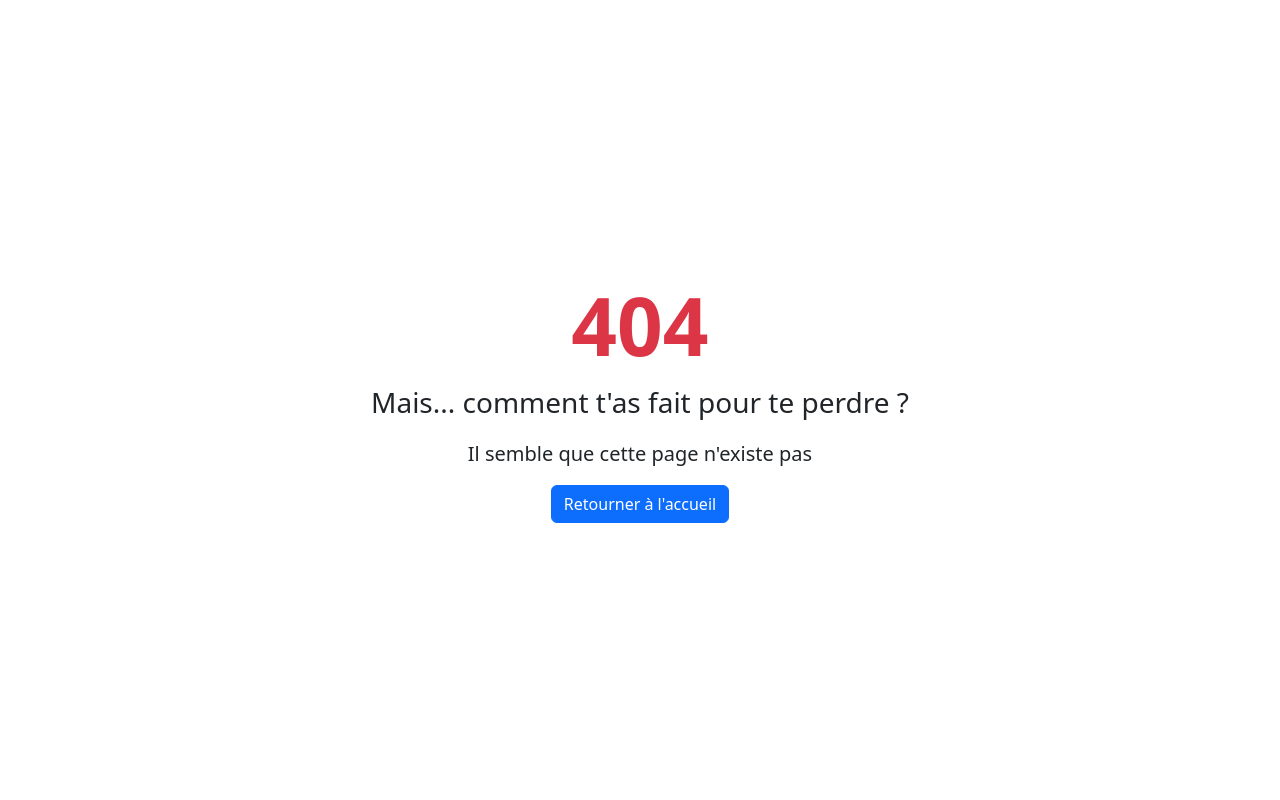
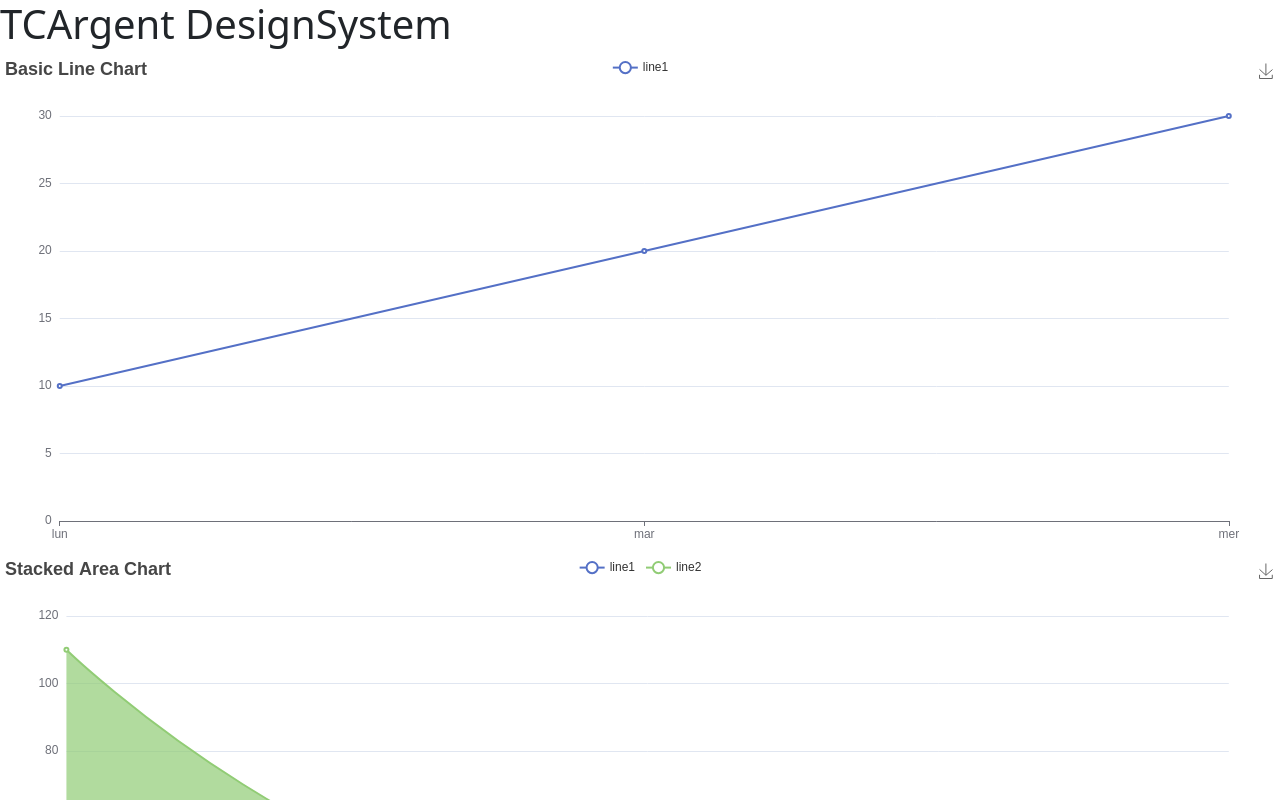
Before and after one commit to AlanJumeaucourt/WEB-Project-Bank-Synthesis, a React (Create React App) app in the folder Front/: page /design-system in a window 1280 px wide. Before the commit this address had no page. Shown: the top 800 px of the page. Built offline with nearby package versions, Linux system fonts and the light colour scheme.

Commit message:
the root component for charts and the one for lines have been implemented

```diff
--- a/Front/package.json
+++ b/Front/package.json
@@ -7,6 +7,7 @@
     "@testing-library/react": "^13.4.0",
     "@testing-library/user-event": "^13.5.0",
     "bootstrap": "^5.2.3",
+    "echarts": "^5.4.2",
     "react": "^18.2.0",
     "react-dom": "^18.2.0",
     "react-router-dom": "^6.11.2",
--- a/Front/src/Router.jsx
+++ b/Front/src/Router.jsx
@@ -2,12 +2,14 @@ import React from 'react'
 import { BrowserRouter, Routes, Route } from 'react-router-dom'
 import { HomePage } from './views/HomePage'
 import { PageNotFound } from './views/PageNotFound'
+import { DesignSystem } from './views/DesignSystem'
 
 export const Router = () => {
     return (
         <BrowserRouter>
             <Routes>
                 <Route path="/" element={<HomePage />} />
+                <Route path="/design-system" element={<DesignSystem />} />
                 <Route path="*" element={<PageNotFound />} />
             </Routes>
         </BrowserRouter>
--- /dev/null
+++ b/Front/src/components/charts/EchartComponent..jsx
@@ -0,0 +1,50 @@
+//root component for all the charts in the application
+//just change the option prop to have a chart component
+//using apache echarts
+
+import React, { useRef, useEffect } from "react";
+import { init, getInstanceByDom } from "echarts";
+
+//just a function because we will just do a render
+export function EchartComponent({ option, style, settings, loading, theme }) {
+    const chartRef = useRef(null);
+
+    useEffect(() => {
+        // Initialize chart
+        let chart;
+        if (chartRef.current !== null) {
+            chart = init(chartRef.current, theme);
+        }
+
+        // Add chart resize listener
+        function resizeChart() {
+            chart && chart.resize();
+        }
+        window.addEventListener("resize", resizeChart);
+
+        // Return cleanup function
+        return () => {
+            chart && chart.dispose();
+            window.removeEventListener("resize", resizeChart);
+        };
+    }, [theme]);
+
+    useEffect(() => {
+        // Update chart
+        if (chartRef.current !== null) {
+            const chart = getInstanceByDom(chartRef.current);
+            chart.setOption(option, settings);
+        }
+    }, [option, settings, theme]);
+    // Whenever theme changes we need to add option and setting due to it being deleted in cleanup function
+
+    useEffect(() => {
+        // Update chart
+        if (chartRef.current !== null) {
+            const chart = getInstanceByDom(chartRef.current);
+            loading === true ? chart.showLoading() : chart.hideLoading();
+        }
+    }, [loading, theme]);
+
+    return <div ref={chartRef} style={{ width: "100%", height: "500px", ...style }} />;
+}
--- /dev/null
+++ b/Front/src/components/charts/Lines.jsx
@@ -0,0 +1,83 @@
+import React from "react"
+import { EchartComponent } from "./EchartComponent."
+
+
+export function BasicLineChart({ title, xData, name, yData }) {
+    title = title ? title : 'Basic Line Chart'
+    return StackedAreaChart({
+        title: title,
+        xData: xData,
+        names: [name],
+        yDatas: [yData],
+        smooths: [false],
+        areaStyles: [null]
+    })
+}
+
+export function StackedAreaChart({ title, xData, names, yDatas, areaStyles, smooths }) {
+    let option = {
+        title: {
+            text: 'Stacked Area Chart'
+        },
+        tooltip: {
+            trigger: 'axis',
+            axisPointer: {
+                type: 'cross',
+                label: {
+                    backgroundColor: '#6a7985'
+                }
+            }
+        },
+        legend: {
+            data: []
+        },
+        toolbox: {
+            feature: {
+                saveAsImage: {}
+            }
+        },
+        grid: {
+            left: '3%',
+            right: '4%',
+            bottom: '3%',
+            containLabel: true
+        },
+        xAxis: [
+            {
+                type: 'category',
+                boundaryGap: false,
+                data: []
+            }
+        ],
+        yAxis: [
+            {
+                type: 'value'
+            }
+        ],
+        series: []
+    }
+
+    yDatas.forEach((element, index) => {
+        option.series.push(
+            {
+                name: names[index],
+                type: 'line',
+                smooth: smooths[index],
+                stack: 'Total',
+                areaStyle: areaStyles[index],
+                emphasis: {
+                    focus: 'series'
+                },
+                data: element
+            }
+        )
+    })
+
+    option.title.text = title ? title : option.title.text
+    option.legend.data = names
+    option.xAxis[0].data = xData
+
+    return (
+        <EchartComponent option={option} />
+    )
+}
--- /dev/null
+++ b/Front/src/views/DesignSystem.jsx
@@ -0,0 +1,18 @@
+import React, { Component } from 'react'
+import { BasicLineChart, StackedAreaChart } from '../components/charts/Lines'
+
+class DesignSystem extends Component {
+    render() {
+        return (
+            <div>
+                <h1>TCArgent DesignSystem</h1>
+                <div>
+                    <BasicLineChart xData={['lun', 'mar', 'mer']} name="line1" yData={[10, 20, 30]} />
+                </div>
+                <StackedAreaChart xData={['lun', 'mar', 'mer']} names={['line1', 'line2']} yDatas={[[10, 20, 30], [100, 10, 30]]} areaStyles={[{}, {}]} smooths={[true, true]} />
+            </div>
+        )
+    }
+}
+
+export { DesignSystem }
```
Also changed, not shown: Front/src/components/forms/Buttons.jsx (added), 1 other file (tests, documents, lock files or other folders).
